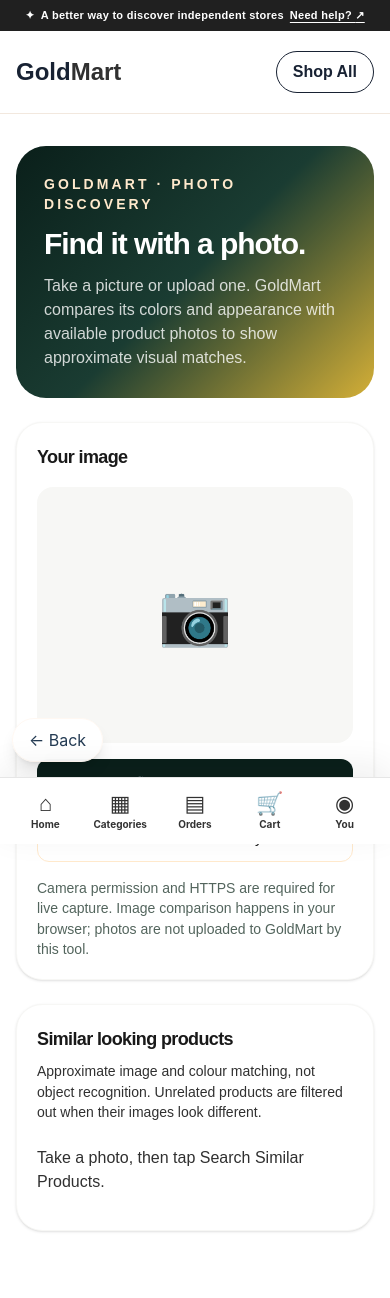
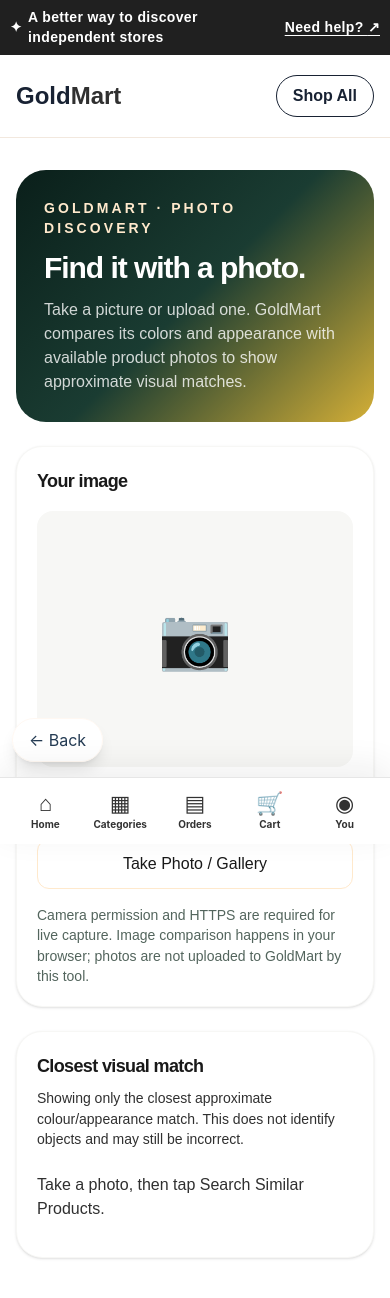
Before and after one commit to oscar1-max/Gold-mart-Ybsr, a Next.js app: page /visual-search in a window 390 px wide. Shown: the top 1298 px of the page. Built offline with nearby package versions, Linux system fonts and the light colour scheme.

Commit message:
Fix small mobile text and prevent multiple weak visual matches (#48)
* Limit visual search to strongest approximate match

* Increase mobile readability for custom and utility text

```diff
--- a/app/globals.css
+++ b/app/globals.css
@@ -2942,3 +2942,11 @@ body:has(.gm-zone-buyer) button[aria-label="Toggle administrator tools"] {
   .gm-zone-seller :is(input, select, textarea),
   .gm-zone-admin :is(input, select, textarea) { font-size: max(16px, 1em); }
 }
+
+/* Mobile text legibility: GoldMart uses both Tailwind utilities and custom component CSS. */
+@media (max-width: 640px) {
+  .gm-zone { font-size: 16px; }
+  .gm-zone :is(.text-xs, .text-\[10px\], .text-\[11px\], .text-\[12px\], .text-\[13px\], small, .gm-announcement, .gm-workspace-link, .gm-sidebar-nav-title, .gm-topbar-eyebrow, .gm-dept-section-kicker) { font-size: 14px !important; line-height: 1.45 !important; }
+  .gm-zone :is(.text-sm, .text-\[14px\], .text-\[15px\], .gm-workspace-mobile p) { font-size: 16px !important; line-height: 1.5 !important; }
+  .gm-zone :is(input, select, textarea) { font-size: 16px !important; }
+}
--- a/app/visual-search/page.tsx
+++ b/app/visual-search/page.tsx
@@ -57,8 +57,8 @@ export default function VisualSearchPage(){
       // Only show close pixel-color matches; a tiny catalogue should not force unrelated items into results.
       // This remains approximate appearance matching, not object recognition.
       const best=ranked[0]?.difference??Infinity;
-      const scored=best<=55?ranked.filter(item=>item.difference<=55&&item.difference<=best+12).slice(0,12):[];
-      if(!scored.length)throw new Error("Product images blocked browser comparison. Try another picture or browse the shop.");
+      const scored=best<=55?ranked.slice(0,1):[];
+      if(!ranked.length)throw new Error("Product images could not be compared in this browser. Try another picture or browse the shop.");
       setMatches(scored);setSearched(true);
     }catch(err){setError(err instanceof Error?err.message:"Image matching failed.");}finally{setBusy(false);}
   }
@@ -73,9 +73,9 @@ export default function VisualSearchPage(){
       {image&&!camera&&<button type="button" disabled={busy} onClick={()=>void search()} className="mt-3 w-full rounded-xl bg-[#0A1F1A] px-5 py-4 font-black text-white disabled:opacity-50">{busy?"Comparing images...":"🔍 Search Similar Products"}</button>}
       {error&&<p role="alert" className="mt-4 rounded-xl bg-red-50 p-4 text-sm text-red-700">{error}</p>}
       <p className="mt-4 text-xs leading-5 text-[#53655D]">Camera permission and HTTPS are required for live capture. Image comparison happens in your browser; photos are not uploaded to GoldMart by this tool.</p>
-      </div><div className="rounded-[26px] border border-[#F7F7F5] bg-white p-5 shadow-sm"><h2 className="text-lg font-black">Similar looking products</h2><p className="mt-2 text-xs text-[#D4AF37]">Approximate image and colour matching, not object recognition. Unrelated products are filtered out when their images look different.</p>
+      </div><div className="rounded-[26px] border border-[#F7F7F5] bg-white p-5 shadow-sm"><h2 className="text-lg font-black">Closest visual match</h2><p className="mt-2 text-xs text-[#D4AF37]">Showing only the closest approximate colour/appearance match. This does not identify objects and may still be incorrect.</p>
       {busy&&<p className="mt-6 text-sm">Comparing catalog photos…</p>}
-      {searched&&matches.length===0&&<p className="mt-6 text-sm">No sufficiently close visual matches found. Try a clearer photo or browse the shop.</p>}
+      {searched&&matches.length===0&&<p className="mt-6 text-sm">No close visual match found. Try a clearer photo or browse the shop.</p>}
       {!searched&&!busy&&<p className="mt-6 text-sm text-[#D4AF37]">Take a photo, then tap Search Similar Products.</p>}
       <div className="mt-4 grid grid-cols-2 gap-3">{matches.map(({product})=><Link key={product.id} href={`/product/${product.id}`} className="overflow-hidden rounded-xl border border-[#F7F7F5] transition hover:border-[#D4AF37]"><img src={product.image_url||""} alt={product.name} loading="lazy" className="aspect-square w-full object-cover"/><div className="p-3"><p className="line-clamp-2 text-xs font-black">{product.name}</p><p className="mt-1 text-xs font-bold text-[#0A1F1A]">{product.currency||"USD"} {product.price}</p></div></Link>)}</div></div></div></section></main>;
 }
```
